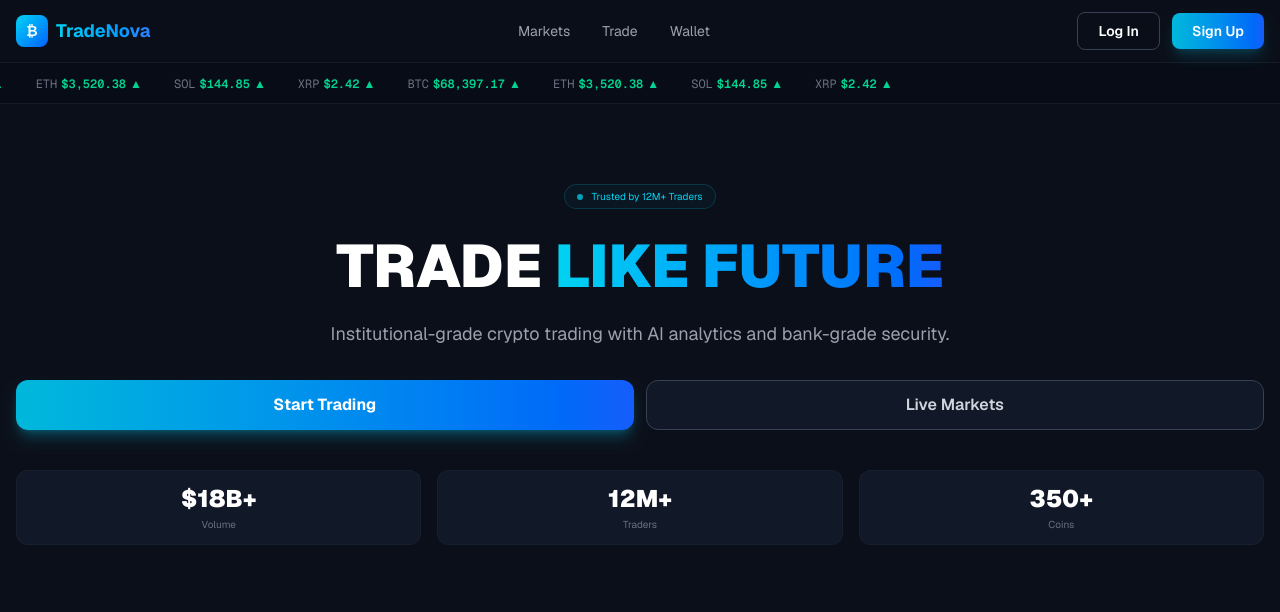
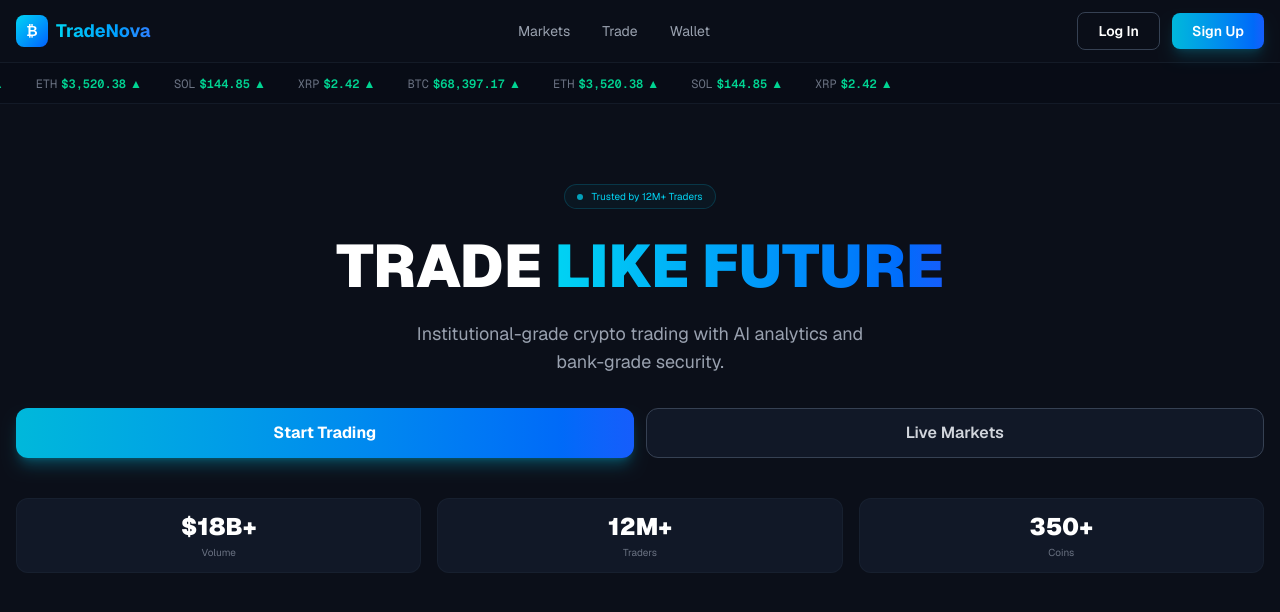
Before and after one commit to tradenovaglobal/tradenova-app, a Next.js app: page / in a window 1280 px wide. Shown: the top 612 px of the page. Built offline with nearby package versions, Linux system fonts and the light colour scheme.

Commit message:
Final mobile fix with viewport and clean css

```diff
--- a/app/globals.css
+++ b/app/globals.css
@@ -13,12 +13,13 @@
 }
 
 body {
-  background: #0B0F19;
+  background: var(--background);
   color: var(--foreground);
   font-family: Arial, Helvetica, sans-serif;
   -webkit-font-smoothing: antialiased;
 }
 
+/* Mobile Horizontal Scroll Fix - Strictly applied */
 html, body {
   width: 100%;
   max-width: 100vw;
@@ -27,9 +28,14 @@
   padding: 0;
 }
 
+/* Sirf main block elements ko limit karo, taaki modals/dropdowns na toote */
+div, section, nav, header, footer, main, article {
+  max-width: 100vw;
+  box-sizing: border-box;
+}
+
 * {
   box-sizing: border-box;
-  max-width: 100%;
 }
 
 img, svg, video {
@@ -37,6 +43,7 @@
   height: auto;
 }
 
+/* Premium Dark Scrollbar */
 ::-webkit-scrollbar {
   width: 6px;
 }
@@ -48,6 +55,7 @@
   border-radius: 3px;
 }
 
+/* Live Ticker Animation */
 @keyframes marquee {
   0% { transform: translateX(0%); }
   100% { transform: translateX(-50%); }
@@ -56,6 +64,7 @@
   animation: marquee 25s linear infinite;
 }
 
+/* Modal Slide Up Animation */
 @keyframes slide-up {
   from { transform: translateY(20px); opacity: 0; }
   to { transform: translateY(0); opacity: 1; }
```
